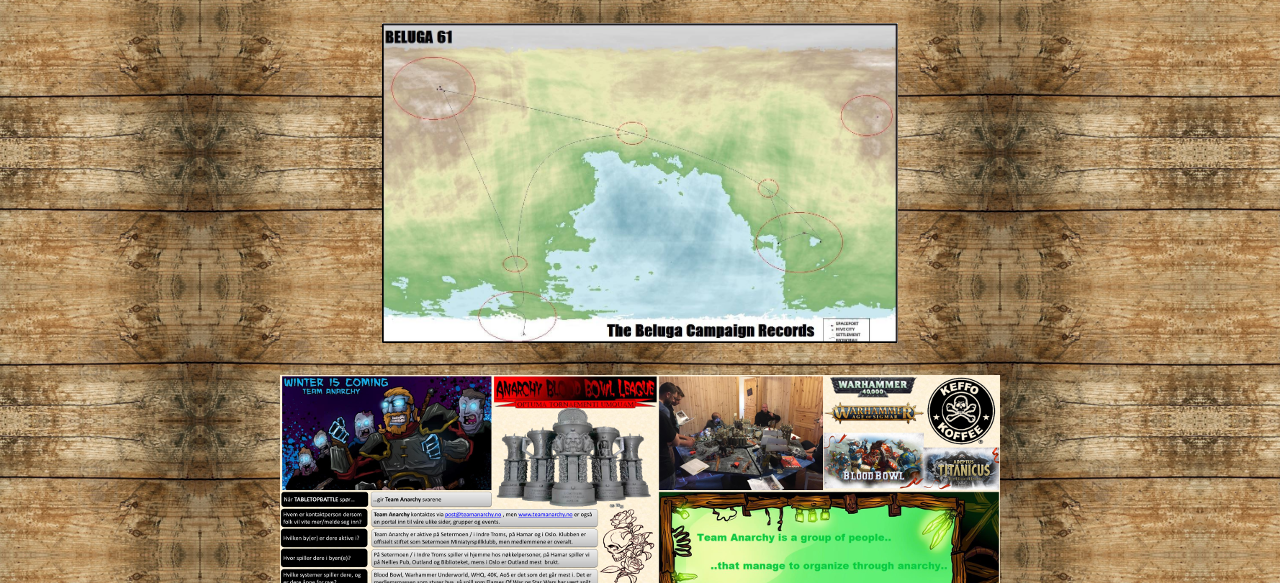
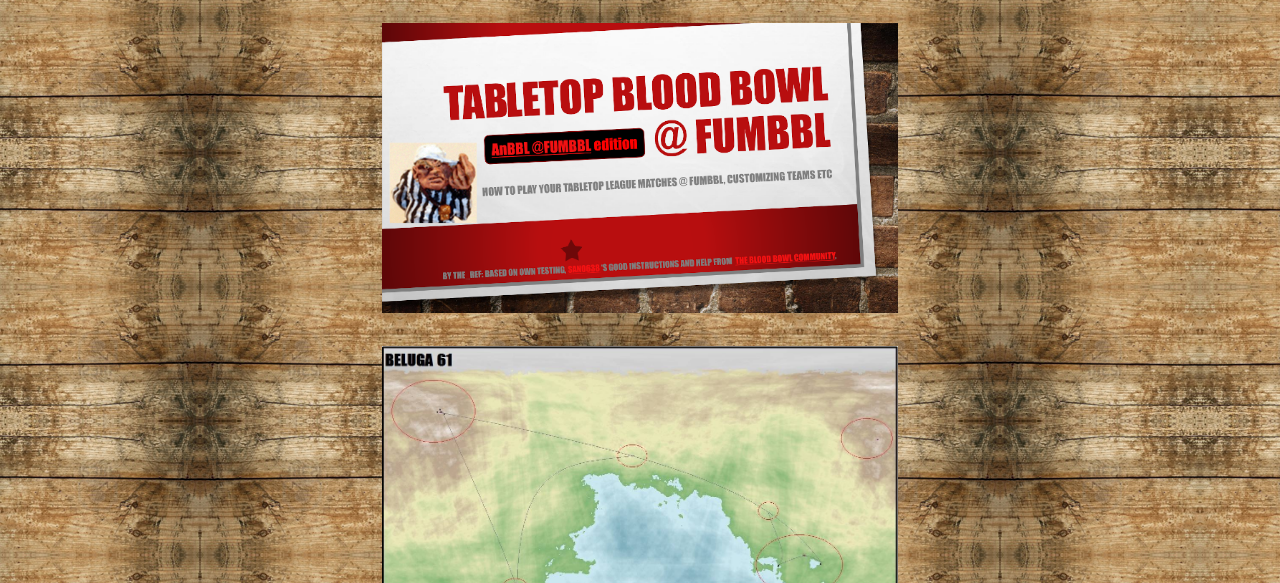
Before and after one commit to pederjohnsen/teamanarchy.no, a Gatsby site: page / in a window 1280 px wide. Shown: the part 517-1100 px from the top of the page. Built offline with nearby package versions, Linux system fonts and the light colour scheme; Gatsby itself is replaced by a stand-in of ours.

Commit message:
Add FUMBBL link

```diff
--- a/src/pages/index.js
+++ b/src/pages/index.js
@@ -16,6 +16,11 @@
       <p>
         <a id="facebook" href="https://www.facebook.com/groups/441495535894617">
           <img src={"/images/team-anarchy-facebook.png?1"} alt="Team Anarchy Facebook" width="516" />
+        </a>
+      </p>
+      <p>
+        <a id="fumbbl" href="https://www.dropbox.com/s/4n0wbxplirwx8p0/Tapletop%20Blood%20Bowl%20using%20FUMBBL%20-%20AnBBL%20edition.pdf?dl=0" target="_blank">
+          <img src={"/images/fumbbl.png?1"} alt="Tabletop Blood Bowl @ FUMBBL" width="516" />
         </a>
       </p>
       <p>
```
Also changed, not shown: static/images/fumbbl.png (added).
